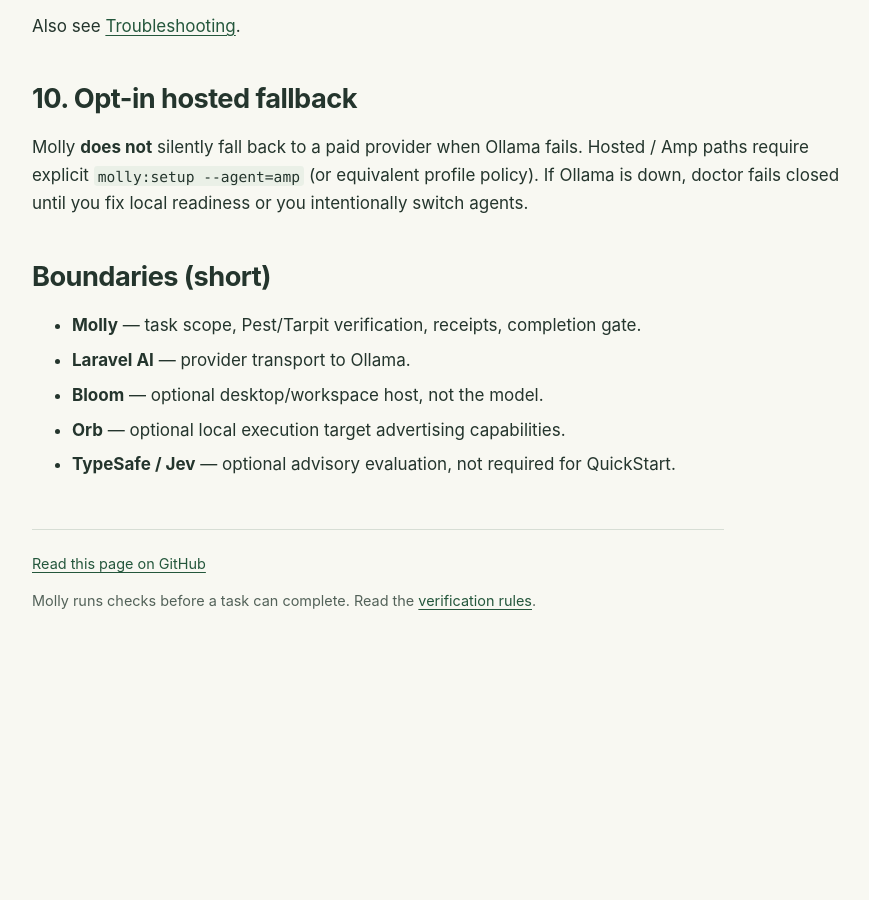
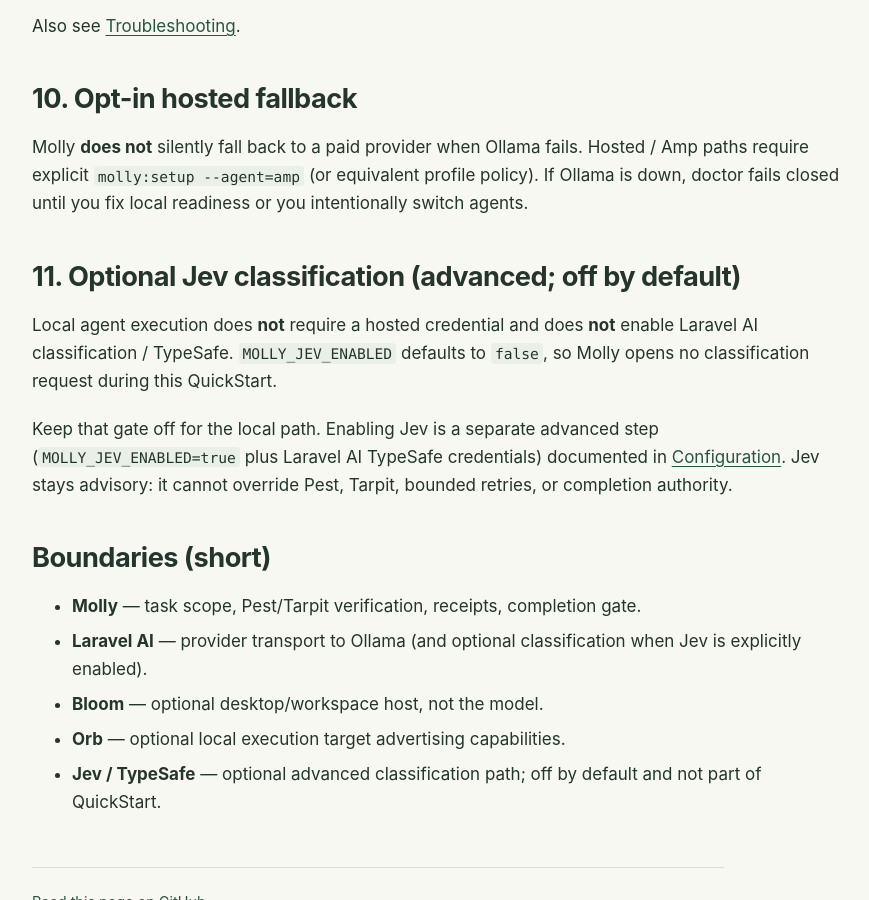
Before and after one commit to sifrious/molly, a Jekyll site: the page built from docs/ollama-quickstart.md, in a window 1280 px wide and 900 px high, scrolled down 4257 px. Shown: the whole window, without its empty margins (308-1177 px from the left). Built offline with Jekyll 4.4.1, drawn with Linux system fonts in a browser that asks for light colours; before the commit the page ends 4938 px from its top, so only the background shows below that.

Commit message:
MME-5640: keep Ollama quickstart Jev-free by default
State that local QuickStart needs no hosted key and leaves
MOLLY_JEV_ENABLED off; point opt-in at configuration docs.

```diff
--- a/docs/ollama-quickstart.md
+++ b/docs/ollama-quickstart.md
@@ -140,10 +140,16 @@ Also see [Troubleshooting](troubleshooting.md).
 
 Molly **does not** silently fall back to a paid provider when Ollama fails. Hosted / Amp paths require explicit `molly:setup --agent=amp` (or equivalent profile policy). If Ollama is down, doctor fails closed until you fix local readiness or you intentionally switch agents.
 
+## 11. Optional Jev classification (advanced; off by default)
+
+Local agent execution does **not** require a hosted credential and does **not** enable Laravel AI classification / TypeSafe. `MOLLY_JEV_ENABLED` defaults to `false`, so Molly opens no classification request during this QuickStart.
+
+Keep that gate off for the local path. Enabling Jev is a separate advanced step (`MOLLY_JEV_ENABLED=true` plus Laravel AI TypeSafe credentials) documented in [Configuration](reference/configuration.md#jev-and-typesafe). Jev stays advisory: it cannot override Pest, Tarpit, bounded retries, or completion authority.
+
 ## Boundaries (short)
 
 - **Molly** — task scope, Pest/Tarpit verification, receipts, completion gate.
-- **Laravel AI** — provider transport to Ollama.
+- **Laravel AI** — provider transport to Ollama (and optional classification when Jev is explicitly enabled).
 - **Bloom** — optional desktop/workspace host, not the model.
 - **Orb** — optional local execution target advertising capabilities.
-- **TypeSafe / Jev** — optional advisory evaluation, not required for QuickStart.
+- **Jev / TypeSafe** — optional advanced classification path; off by default and not part of QuickStart.
```
